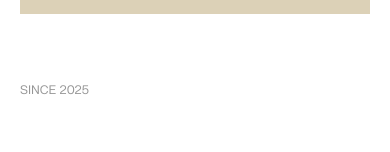
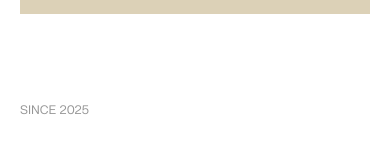
Before and after one commit to kamishirosherrie/rendez-vous, a React (Create React App) app: page / in a window 390 px wide. Both pictures are taken after a click on the button "TIẾNG VIỆT". Shown: the part 686-838 px from the top of the page. Built offline with nearby package versions, Linux system fonts and the light colour scheme.

Commit message:
fix form style

```diff
--- a/src/components/DatePicker/DatePicker.js
+++ b/src/components/DatePicker/DatePicker.js
@@ -23,7 +23,6 @@ function DatePicker({ showDatePicker, setShowDatePicker, selectedDate, setSelect
         }
     })
     return (
-        <>
         <div className={cx('wrapper')}>
             <label>{title}</label>
             <div className={cx('container')} ref={dropdownRef}>
@@ -34,8 +33,6 @@ function DatePicker({ showDatePicker, setShowDatePicker, selectedDate, setSelect
                         <span className={cx('placeholder')}>dd/mm/yyyy</span>
                     )}
                     <ArrowDown width="12" height="8" className={cx('arrow-icon', showDatePicker ? 'active' : '')} />
-                    </div>
-                </div>
                 </div>
                 <DayPicker
                     mode="single"
@@ -55,7 +52,8 @@ function DatePicker({ showDatePicker, setShowDatePicker, selectedDate, setSelect
                     className={`day-picker ${showDatePicker ? 'active' : ''}`}
                 />
                 {showDatePicker && <div className={cx('overlay')} onClick={() => setShowDatePicker(false)}></div>}
-        </>
+            </div>
+        </div>
     )
 }
 
--- a/src/components/Greeting/Greeting.module.scss
+++ b/src/components/Greeting/Greeting.module.scss
@@ -1,10 +1,14 @@
 @import '../../variables.scss';
+
+.wrapper {
+}
 
 .header {
     position: fixed;
     width: 100%;
-    padding: 0 60px 20px;
+    padding: 80px 60px 20px;
     left: 0;
+    top: 0;
     margin-left: 50%;
     background-color: #fff;
     z-index: 1;
@@ -50,11 +54,8 @@
 @media screen and (max-width: 768px) {
     .header {
         margin-left: 0;
-        padding: 0 20px 20px;
-        top: 80px;
-        &.center {
-            top: 0;
-        }
+        padding: 80px 20px 20px;
+        top: 0;
     }
     .content {
         padding: 25% 0 5%;
--- a/src/layouts/MainRight/MainRight.module.scss
+++ b/src/layouts/MainRight/MainRight.module.scss
@@ -1,7 +1,6 @@
 .wrapper {
     width: 50%;
     height: 100vh;
-    padding: 60px;
     display: flex;
     flex-direction: column;
     position: relative;
@@ -16,7 +15,6 @@
         left: 50%;
         transform: translateX(-50%);
         background-color: rgba($color: #000000, $alpha: 0.5);
-        padding: 80px 20px 60px;
         overflow: hidden;
     }
     .white-bgr {
--- a/src/pages/Home/Home.module.scss
+++ b/src/pages/Home/Home.module.scss
@@ -10,6 +10,8 @@
     overflow-y: auto;
     display: flex;
     flex-direction: column;
+    padding: 60px;
+
     &::-webkit-scrollbar {
         display: none;
     }
@@ -171,15 +173,18 @@
     color: $secondary-color;
     font-size: 12px;
     position: fixed;
-    bottom: 60px;
+    bottom: 0;
     left: 0;
     background: #fff;
     width: 100%;
     margin-left: 50%;
-    padding: 5% 60px 0;
+    padding: 5% 60px 60px;
 }
 
 @media screen and (max-width: 768px) {
+    .step {
+        padding: 80px 20px 60px;
+    }
     .form {
         gap: 45px;
     }
@@ -204,7 +209,7 @@
         grid-template-columns: 7% auto;
     }
     .footer {
-        padding: 5% 20px 0;
+        padding: 5% 20px 40px;
         margin-left: 0;
     }
 }
```
Lines whose indentation alone changed are shown as unchanged.
